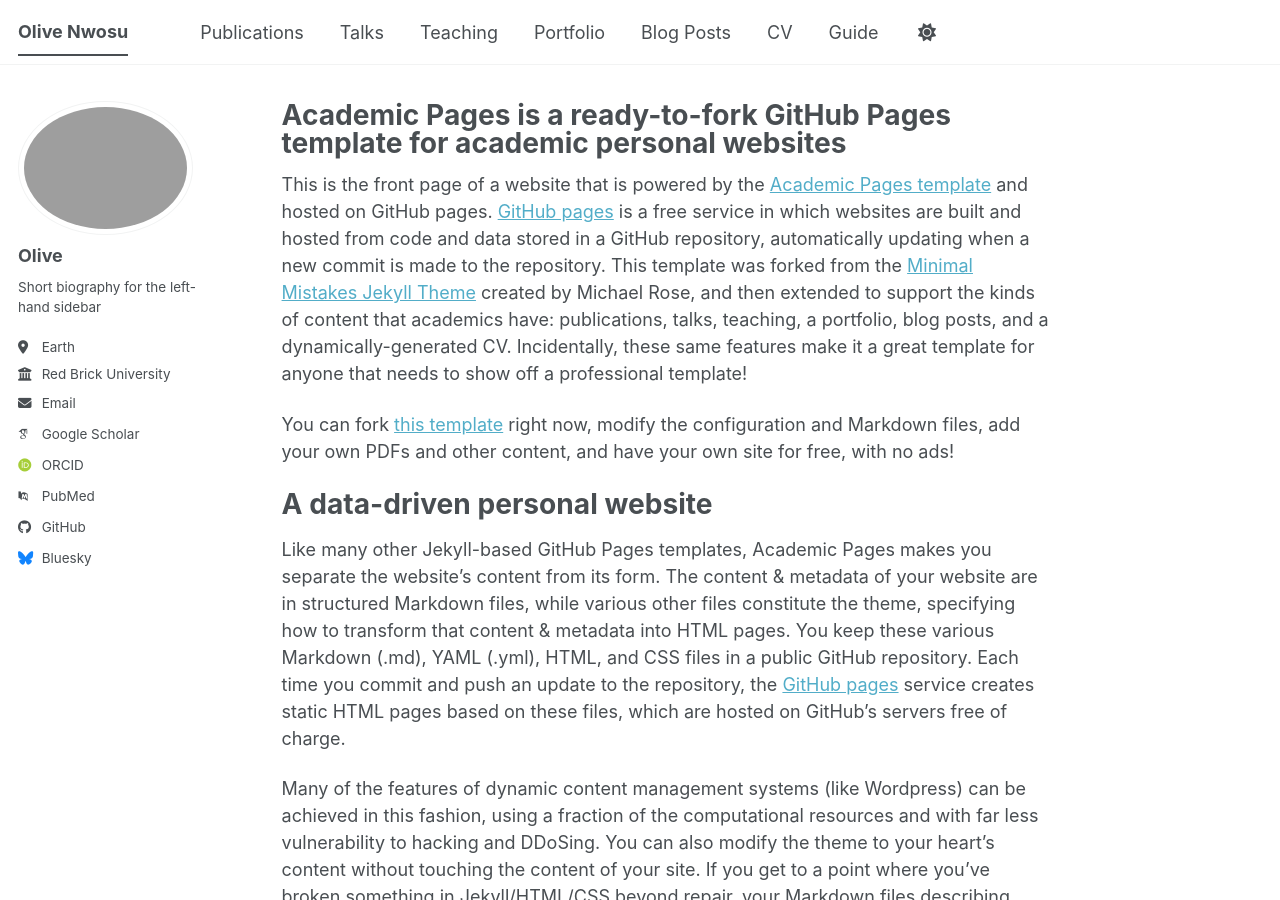
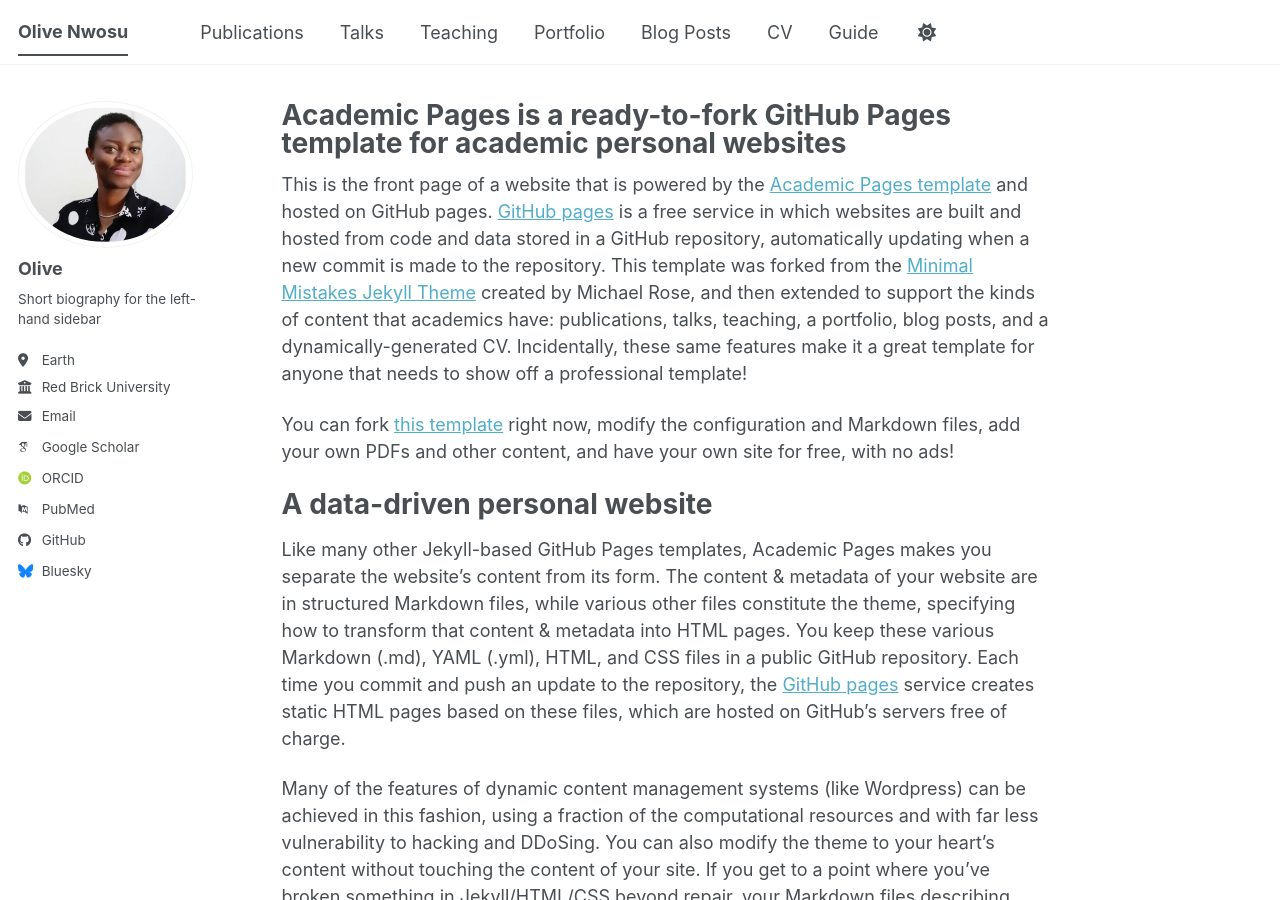
Before and after one commit to olivenwosu/olivenwosu.github.io, a Jekyll site: the page built from _pages/about.md, in a window 1280 px wide and 900 px high. Built offline with Jekyll 4.4.1, drawn with Linux system fonts in a browser that asks for light colours; some web fonts are replaced; a script bundle is joined from its source files by our own code; library files that are not in the unit come from our copies.

Commit message:
Update _config.yml
Added profile image to the config file.

```diff
--- a/_config.yml
+++ b/_config.yml
@@ -23,7 +23,7 @@ repository               : "aolivenwosu/olivenwosu.github.io"
 #               Additional customization can be done by editing /_includes/author-profile.html
 author:
   # Biographic information
-  avatar           : "profile2.png"
+  avatar           : "WhatsApp Image 2026-04-23 at 16.09.55.jpeg"
   name             : "Olive"
   pronouns         : # example: "she/her"
   bio              : "Short biography for the left-hand sidebar"
```
